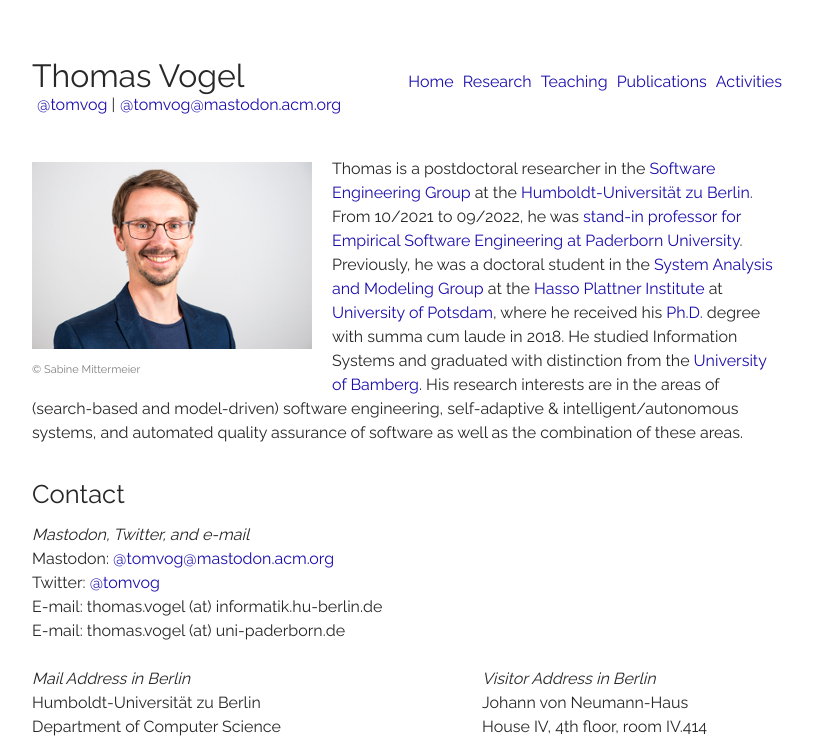
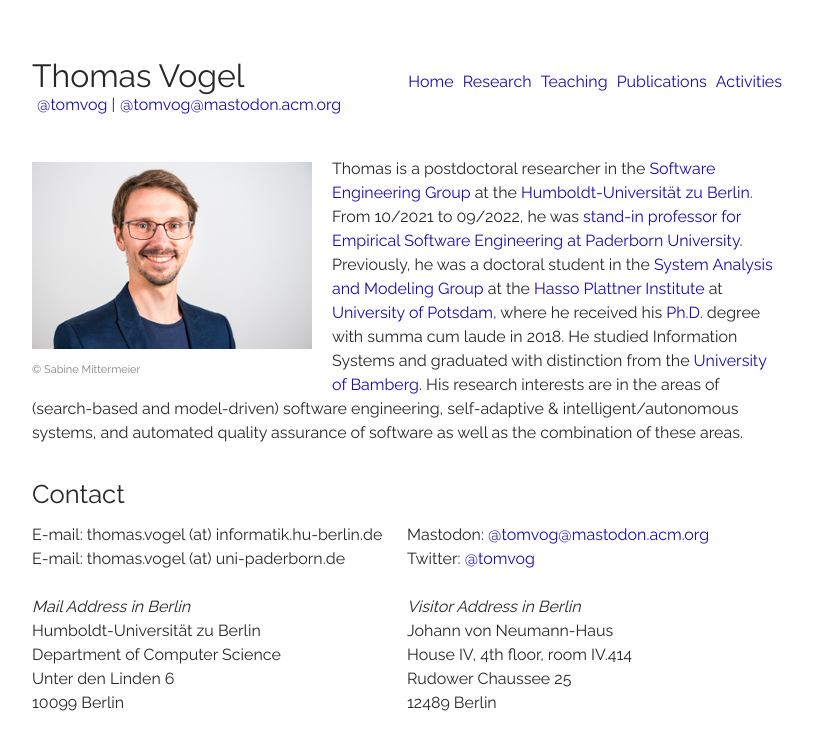
Before and after one commit to thomas-vogel/thomas-vogel.github.io, a Jekyll site: the page built from index.md, in a window 1280 px wide. Shown: the top 742 px of the page, without its empty margins (233-1046 px from the left). Built offline with Jekyll 4.4.1, drawn with Linux system fonts in a browser that asks for light colours.

Commit message:
Change layout.

```diff
--- a/assets/css/main.scss
+++ b/assets/css/main.scss
@@ -116,13 +116,16 @@
 	line-height: 150%;
 }
 .contactleft {
-    width: 50%;
-    float: left;
+  width: 48%;
+  float: left;
 }
 .contactright {
-    margin-left: 60%;
+  margin-left: 50%;
 }
 
+@media screen and (min-width: 600px)  {
+  .mobile-break { display: none; }
+}
 
 body {
 	color: $color-black;
--- a/index.md
+++ b/index.md
@@ -19,22 +19,14 @@
     <i><strong>Please contact me by e-mail since I am currently working mostly from home. Postal mails to my university's address currently do not reach me.</strong></i>
     </div>-->
     <div class="contactleft" style="width=100%">
-    <em>Mastodon, Twitter, and e-mail</em><br />
-      Mastodon: <a rel="me" href="https://mastodon.acm.org/@tomvog" target="_blank">@tomvog@mastodon.acm.org</a> <br />
-      Twitter: <a href="https://twitter.com/tomvog" target="_blank">@tomvog</a> <br />
       E-mail: {{site.email}}  <br />
-      E-mail: thomas.vogel (at) uni-paderborn.de <br /> <br />
+      E-mail: thomas.vogel (at) uni-paderborn.de
     </div>
     <div class="contactright">
-      <!--<em>Visitor/Mail Address in Paderborn</em> <br />
-      Paderborn University <br />
-      Department of Computer Science <br />
-      Office: ZM2.A.02.09 <br />
-      Zukunftsmeile 2 <br />
-      33102 Paderborn -->
-      <BR /><BR /><BR /><BR /><BR />
+      Mastodon: <a rel="me" href="https://mastodon.acm.org/@tomvog" target="_blank">@tomvog@mastodon.acm.org</a> <br />
+      Twitter: <a href="https://twitter.com/tomvog" target="_blank">@tomvog</a>
     </div>
-    <br />
+    <br /><br class="mobile-break"><br class="mobile-break">
     <div class="contactleft">
       <em>Mail Address in Berlin</em> <br />
       Humboldt-Universität zu Berlin <br />
```
